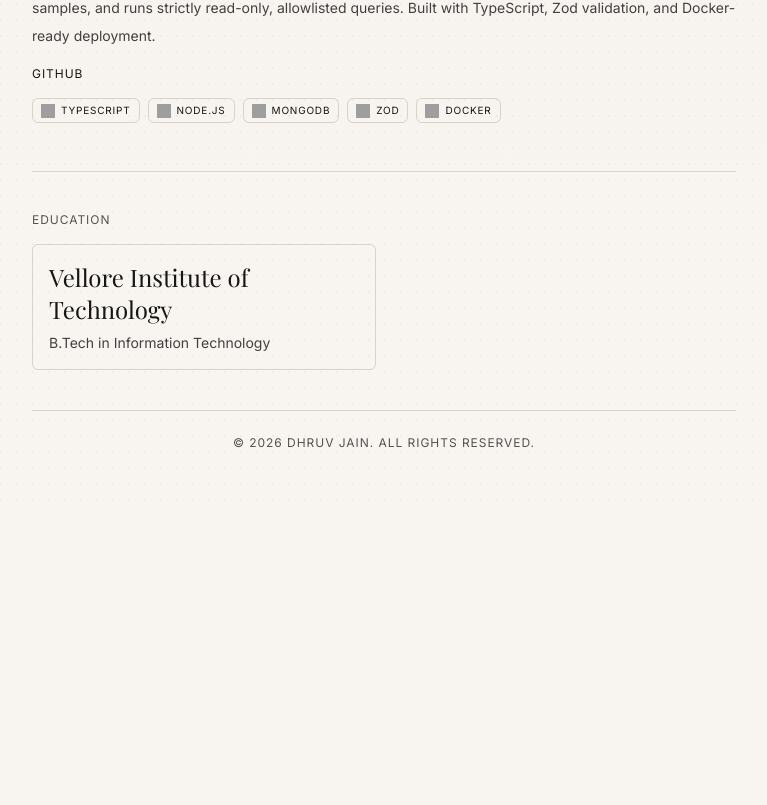
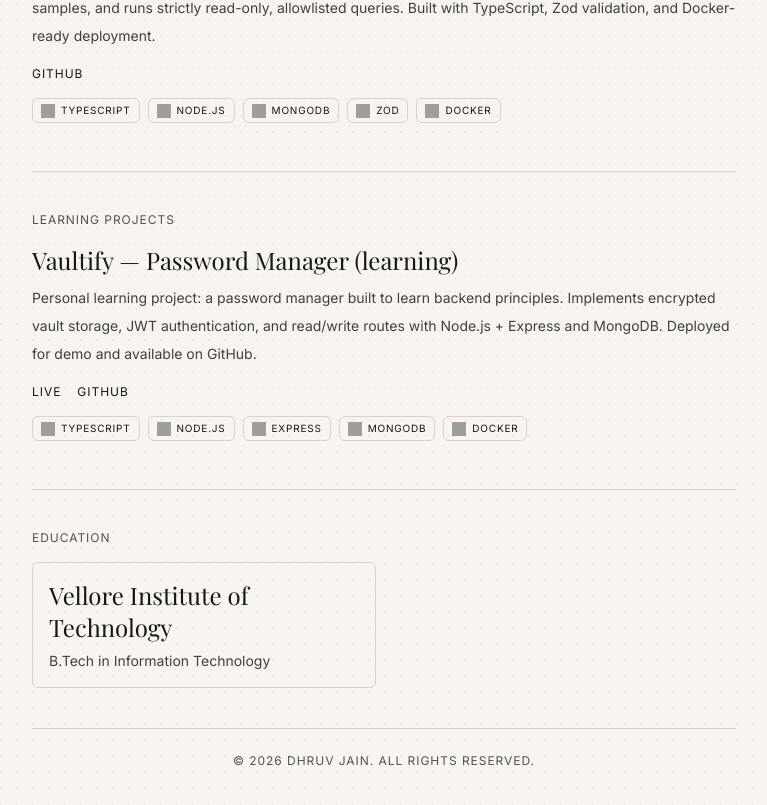
Before and after one commit to Drv4ever/Portfolio, a Next.js app: page / in a window 1280 px wide. Shown: the part 1485-2290 px from the top of the page, without its empty margins (256-1023 px from the left). Before the commit the page ends 1992 px from the top, so only its background shows below. Built offline with nearby package versions, Linux system fonts and the light colour scheme; no server answers; grey boxes are pictures that could not be loaded; a web font is replaced by a local one.

Commit message:
added new project

```diff
--- a/src/components/Projects.tsx
+++ b/src/components/Projects.tsx
@@ -2,28 +2,45 @@
 
 import { Stagger, staggerItem } from "@/components/Motion";
 import Section from "@/components/Section";
-import { featuredWorks } from "@/data/content";
+import { featuredWorks, learningProjects } from "@/data/content";
 import { motion } from "framer-motion";
 
 export default function Projects() {
   return (
+    <>
       <Section title="Featured Works">
         <Stagger>
           {featuredWorks.map((work, index) => (
             <motion.article
               key={work.title}
               variants={staggerItem}
-            className={index === featuredWorks.length - 1 ? "pb-2" : "border-b border-border-light pb-6 dark:border-border-dark"}
+              className={
+                index === featuredWorks.length - 1
+                  ? "pb-2"
+                  : "border-b border-border-light pb-6 dark:border-border-dark"
+              }
             >
               <h3 className="font-serif text-2xl">{work.title}</h3>
-            <p className="mt-2 text-sm leading-7 text-neutral-700 dark:text-neutral-300">{work.description}</p>
+              <p className="mt-2 text-sm leading-7 text-neutral-700 dark:text-neutral-300">
+                {work.description}
+              </p>
               <div className="mt-4 flex gap-4 text-xs uppercase tracking-editorial">
                 {work.live ? (
-                <a className="underline-offset-4 hover:underline" href={work.live} target="_blank" rel="noreferrer">
+                  <a
+                    className="underline-offset-4 hover:underline"
+                    href={work.live}
+                    target="_blank"
+                    rel="noreferrer"
+                  >
                     Live
                   </a>
                 ) : null}
-              <a className="underline-offset-4 hover:underline" href={work.github} target="_blank" rel="noreferrer">
+                <a
+                  className="underline-offset-4 hover:underline"
+                  href={work.github}
+                  target="_blank"
+                  rel="noreferrer"
+                >
                   GitHub
                 </a>
               </div>
@@ -33,7 +50,12 @@ export default function Projects() {
                     key={`${work.title}-${tech.name}`}
                     className="inline-flex items-center gap-1.5 rounded-md border border-border-light px-2 py-1 text-[10px] uppercase tracking-editorial dark:border-border-dark"
                   >
-                  <img src={tech.logo} alt={`${tech.name} logo`} className="h-3.5 w-3.5" loading="lazy" />
+                    <img
+                      src={tech.logo}
+                      alt={`${tech.name} logo`}
+                      className="h-3.5 w-3.5"
+                      loading="lazy"
+                    />
                     {tech.name}
                   </span>
                 ))}
@@ -42,5 +64,63 @@ export default function Projects() {
           ))}
         </Stagger>
       </Section>
+
+      <Section title="Learning Projects">
+        <Stagger>
+          {learningProjects.map((work, index) => (
+            <motion.article
+              key={work.title}
+              variants={staggerItem}
+              className={
+                index === learningProjects.length - 1
+                  ? "pb-2"
+                  : "border-b border-border-light pb-6 dark:border-border-dark"
+              }
+            >
+              <h3 className="font-serif text-2xl">{work.title}</h3>
+              <p className="mt-2 text-sm leading-7 text-neutral-700 dark:text-neutral-300">
+                {work.description}
+              </p>
+              <div className="mt-4 flex gap-4 text-xs uppercase tracking-editorial">
+                {work.live ? (
+                  <a
+                    className="underline-offset-4 hover:underline"
+                    href={work.live}
+                    target="_blank"
+                    rel="noreferrer"
+                  >
+                    Live
+                  </a>
+                ) : null}
+                <a
+                  className="underline-offset-4 hover:underline"
+                  href={work.github}
+                  target="_blank"
+                  rel="noreferrer"
+                >
+                  GitHub
+                </a>
+              </div>
+              <div className="mt-4 flex flex-wrap gap-2">
+                {work.techStack.map((tech) => (
+                  <span
+                    key={`${work.title}-${tech.name}`}
+                    className="inline-flex items-center gap-1.5 rounded-md border border-border-light px-2 py-1 text-[10px] uppercase tracking-editorial dark:border-border-dark"
+                  >
+                    <img
+                      src={tech.logo}
+                      alt={`${tech.name} logo`}
+                      className="h-3.5 w-3.5"
+                      loading="lazy"
+                    />
+                    {tech.name}
+                  </span>
+                ))}
+              </div>
+            </motion.article>
+          ))}
+        </Stagger>
+      </Section>
+    </>
   );
 }
--- a/src/data/content.ts
+++ b/src/data/content.ts
@@ -161,6 +161,38 @@ export const featuredWorks = [
   },
 ];
 
+export const learningProjects = [
+  {
+    title: "Vaultify — Password Manager (learning)",
+    description:
+      "Personal learning project: a password manager built to learn backend principles. Implements encrypted vault storage, JWT authentication, and read/write routes with Node.js + Express and MongoDB. Deployed for demo and available on GitHub.",
+    techStack: [
+      {
+        name: "TypeScript",
+        logo: "https://cdn.jsdelivr.net/gh/devicons/devicon/icons/typescript/typescript-original.svg",
+      },
+      {
+        name: "Node.js",
+        logo: "https://cdn.jsdelivr.net/gh/devicons/devicon/icons/nodejs/nodejs-original.svg",
+      },
+      {
+        name: "Express",
+        logo: "https://cdn.jsdelivr.net/gh/devicons/devicon/icons/express/express-original.svg",
+      },
+      {
+        name: "MongoDB",
+        logo: "https://cdn.jsdelivr.net/gh/devicons/devicon/icons/mongodb/mongodb-original.svg",
+      },
+      {
+        name: "Docker",
+        logo: "https://cdn.jsdelivr.net/gh/devicons/devicon/icons/docker/docker-original.svg",
+      },
+    ],
+    live: "https://vaultify-gilt.vercel.app",
+    github: "https://github.com/Drv4ever/Vaultify",
+  },
+];
+
 export const experiences = [
   {
     company: "Northline Studio",
```
Lines whose indentation alone changed are shown as unchanged.
